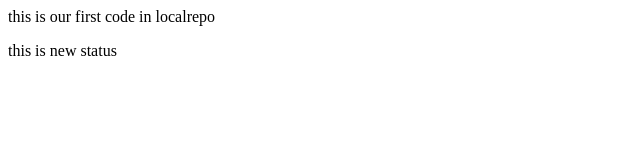
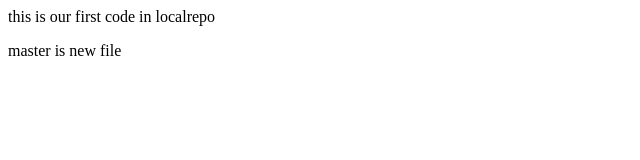
Before and after one commit to garimasharma-git/localrepo, a plain HTML site: page index.html in a window 1280 px wide. Shown: the full height of the page, 0-640 px from the left. Drawn offline with Linux system fonts and the light colour scheme.

Commit message:
master file is there

```diff
--- a/index.html
+++ b/index.html
@@ -1,2 +1,2 @@
 <p>this is our first code in localrepo</p>
-<p>this is new status</p>
+<p>master is new file</p>
```
